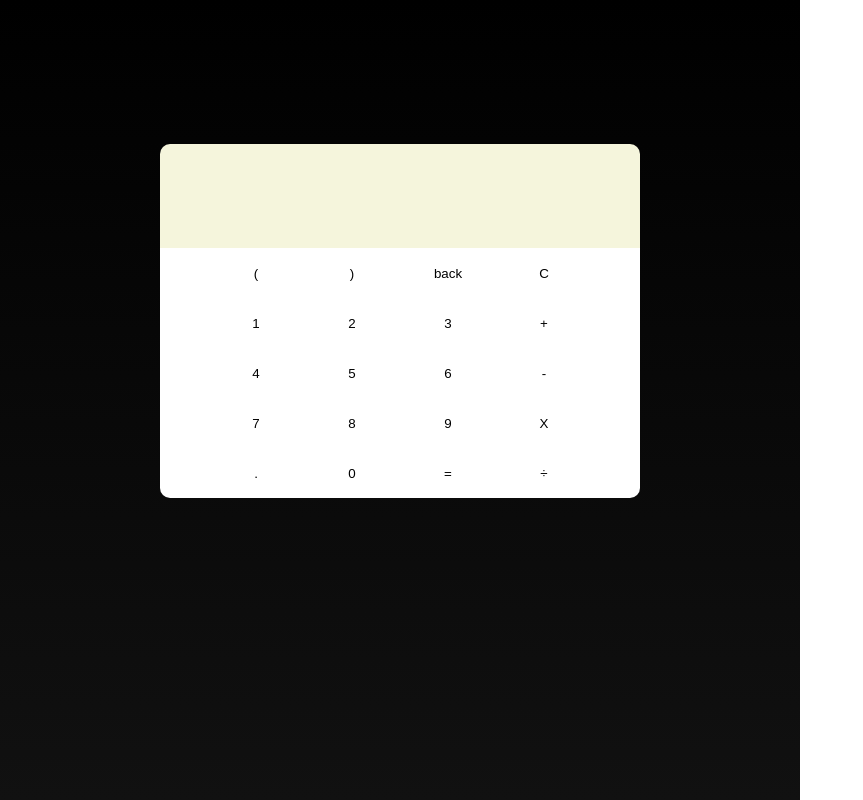
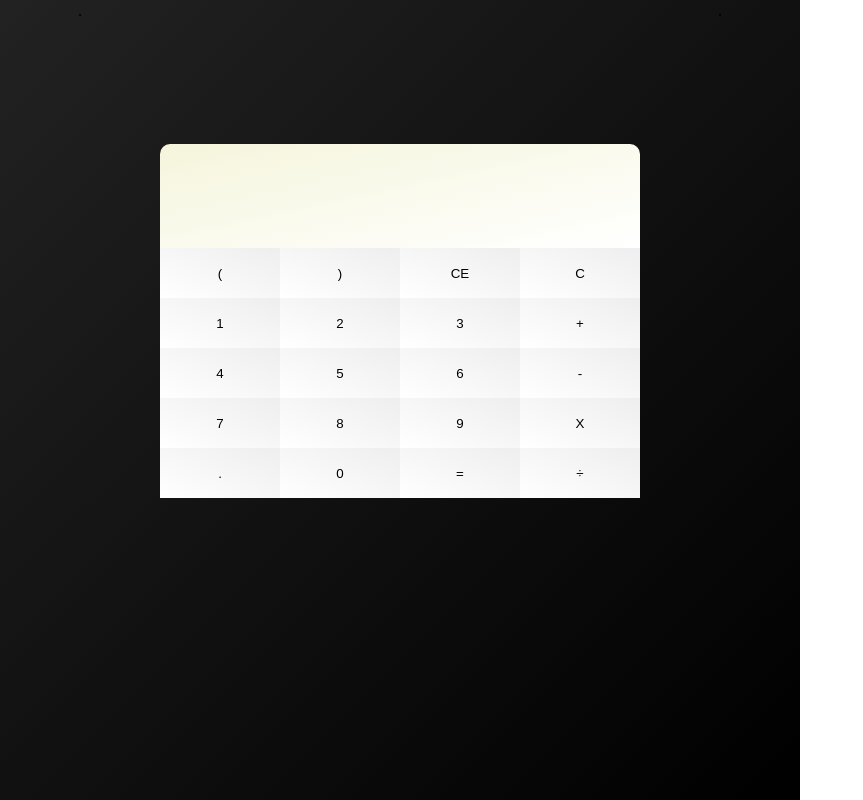
Before and after one commit to JayTrask/ReactCalculator, a React (Create React App) app: page / in a window 1280 px wide. Shown: the whole page, without its empty margins (0-863 px from the left). Built offline with nearby package versions, Linux system fonts and the light colour scheme.

Commit message:
styling fixed/gradient choices, replaced back with CE in keypad.js

```diff
--- a/src/App.css
+++ b/src/App.css
@@ -3,7 +3,7 @@
   width: 100vh;
   height: 100vh;
 
-  background-image: linear-gradient(#000000, #111111);
+  background-image: linear-gradient(to bottom right, #222222, #000000);
 }
 
 .column{
@@ -38,8 +38,9 @@
 }
 
 .keypad-button{
-  width: 20%;
+  width: 25%;
   height: 50px;
+  background-image: linear-gradient(to top right, white, #eeeeee);
   background-color: white;
   border-style: none;
 }
@@ -47,6 +48,7 @@
 .result{
   color: brown;
   margin-top: 30%;
+  background-image: linear-gradient(to bottom right, beige, white);
   background-color: beige;
   height: 10%;
   width: flex;
--- a/src/components/Keypad.js
+++ b/src/components/Keypad.js
@@ -9,7 +9,7 @@ class Keypad extends Component{
 			<div className="keypad">
 				<button className="keypad-button" name="(" onClick={e => this.props.onClick(e.target.name)}>(</button>
 				<button className="keypad-button" name=")" onClick={e => this.props.onClick(e.target.name)}>)</button>
-				<button className="keypad-button" name="back" onClick={e => this.props.onClick(e.target.name)}>back</button>
+				<button className="keypad-button" name="back" onClick={e => this.props.onClick(e.target.name)}>CE</button>
 				<button className="keypad-button" name="C" onClick={e => this.props.onClick(e.target.name)}>C</button>	<br/>
 
 				<button className="keypad-button" name="1" onClick={e => this.props.onClick(e.target.name)}>1</button>
```
